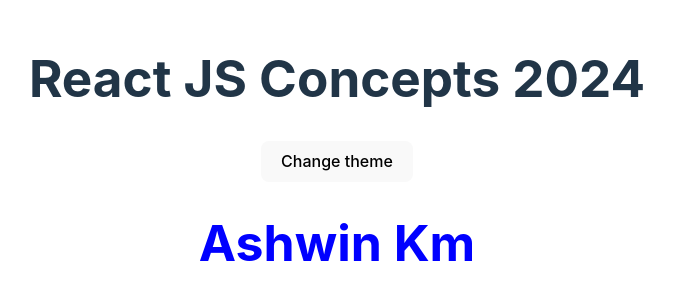
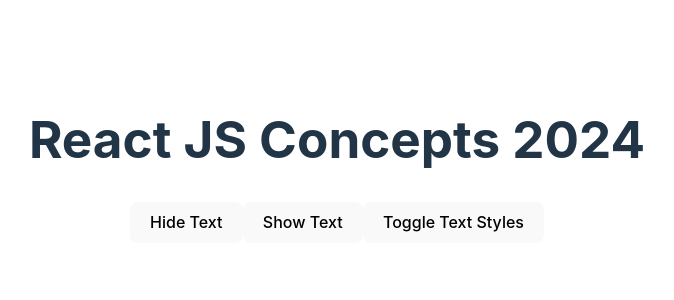
Before and after one commit to AshKemp/reactjs-concepts-2024, a React (Vite) app: page / in a window 1280 px wide. Shown: the part 240-540 px from the top of the page, without its empty margins (303-977 px from the left). Built offline with nearby package versions, Linux system fonts and the light colour scheme.

Commit message:
use reducer example

```diff
--- a/src/App.jsx
+++ b/src/App.jsx
@@ -1,6 +1,7 @@
 import "./App.css";
-import ContextButtonComponent from "./components/context-concept/button";
-import ContextTextComponent from "./components/context-concept/text";
+// import ContextButtonComponent from "./components/context-concept/button";
+// import ContextTextComponent from "./components/context-concept/text";
+import UseReducerExample from "./components/use-reducer-example";
 // import Users from "./components/users";
 // import ClassBasedComponent from "./components/class-based-component";
 // import FunctionalComponent from "./components/functional-component";
@@ -21,8 +22,9 @@
         />
       } */}
       {/* <Users /> */}
-      <ContextButtonComponent />
-      <ContextTextComponent />
+      {/* <ContextButtonComponent />
+      <ContextTextComponent /> */}
+      <UseReducerExample />
     </>
   );
 }
--- /dev/null
+++ b/src/components/use-reducer-example.jsx
@@ -0,0 +1,57 @@
+import { useReducer } from "react";
+
+function UseReducerExample() {
+  const initialState = {
+    showTextFlag: false,
+    changeTextStylesFlag: false,
+  };
+
+  const HIDE_TEXT = "HIDE_TEXT";
+  const SHOW_TEXT = "SHOW_TEXT";
+  const CHANGE_TEXT_STYLE = "CHANGE_TEXT_STYLE";
+
+  function reducer(state, action) {
+    switch (action.type) {
+      case HIDE_TEXT:
+        return {
+          ...state,
+          showTextFlag: false,
+        };
+      case SHOW_TEXT:
+        return {
+          ...state,
+          showTextFlag: true,
+        };
+      case CHANGE_TEXT_STYLE:
+        return {
+          ...state,
+          changeTextStylesFlag: !state.changeTextStylesFlag,
+        };
+      default:
+        return state;
+    }
+  }
+  const [state, dispatch] = useReducer(reducer, initialState);
+  console.log(state);
+  return (
+    <div>
+      {state?.showTextFlag ? (
+        <h3
+          style={{
+            backgroundColor: state?.changeTextStylesFlag ? "black" : "red",
+          }}
+        >
+          Use Reducer hook example
+        </h3>
+      ) : null}
+
+      <button onClick={() => dispatch({ type: HIDE_TEXT })}>Hide Text</button>
+      <button onClick={() => dispatch({ type: SHOW_TEXT })}>Show Text</button>
+      <button onClick={() => dispatch({ type: CHANGE_TEXT_STYLE })}>
+        Toggle Text Styles
+      </button>
+    </div>
+  );
+}
+
+export default UseReducerExample;
```
